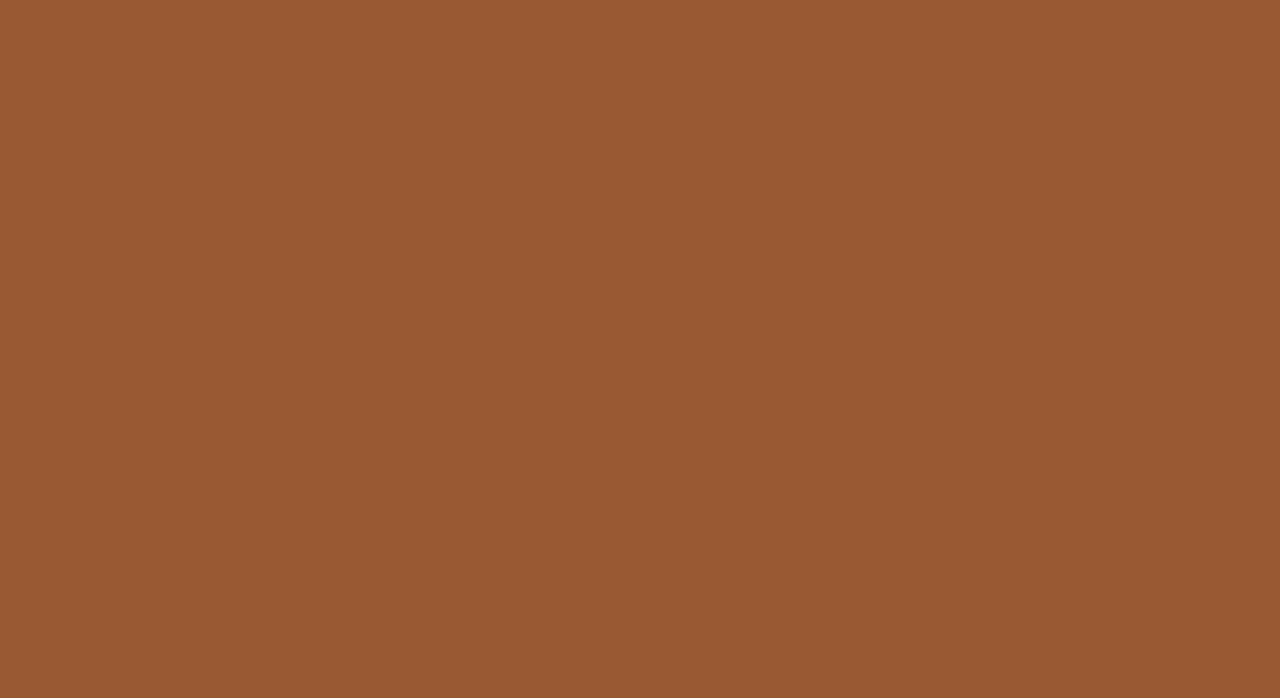
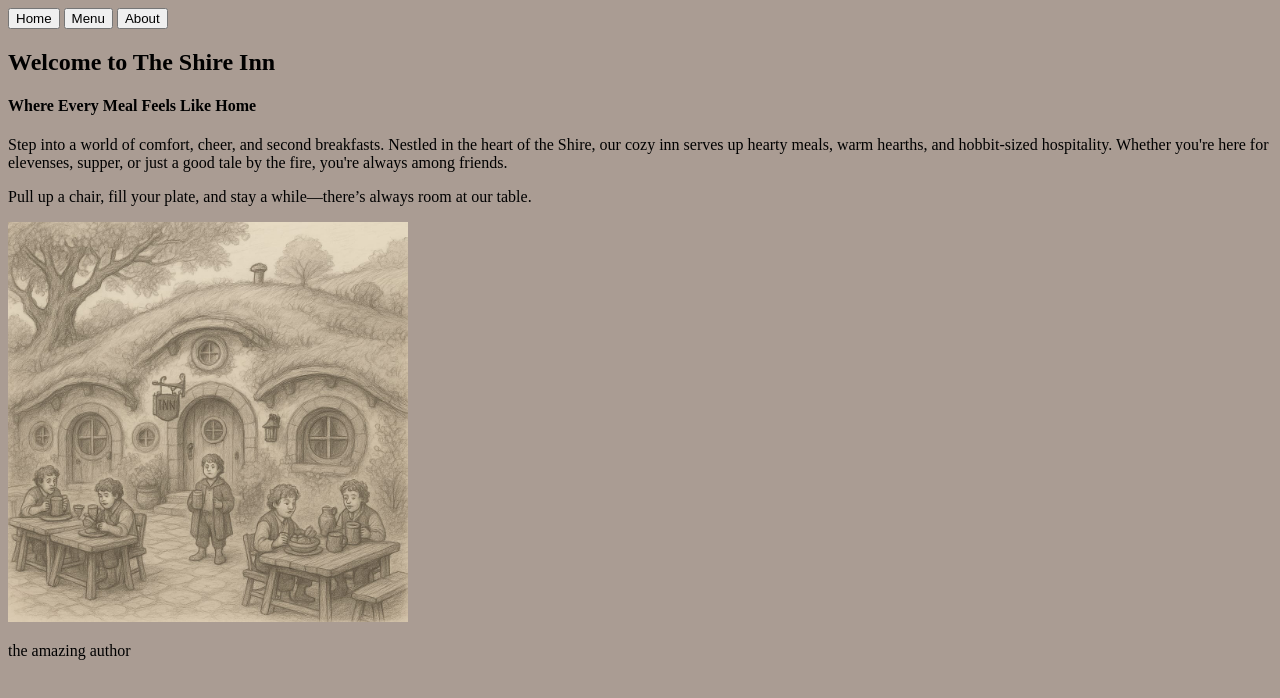
Before and after one commit to DariuszWasik/restaurantPage, a website built with webpack: page src/template.html in a window 1280 px wide. Built offline with nearby package versions, Linux system fonts and the light colour scheme.

Commit message:
sketch of a home page

```diff
--- a/src/styles.css
+++ b/src/styles.css
@@ -1,4 +1,8 @@
 /* styles.css */
 body {
-    background-color: rgb(153, 90, 51);
+    background-color: rgb(170, 156, 147);
   }
+
+  #shireInn {
+    height: 50vh;
+  }
--- a/src/template.html
+++ b/src/template.html
@@ -6,6 +6,27 @@
     <title>ShireInn</title>
 </head>
 <body>
-
+    <header>
+        <nav>
+            <button class="home">Home</button>
+            <button class="menu">Menu</button>
+            <button class="about">About</button>
+        </nav>
+    </header>
+    <div id="content">
+        <h2>Welcome to The Shire Inn</h2>
+        <h4>Where Every Meal Feels Like Home</h4>
+        <p>Step into a world of comfort, cheer, and second breakfasts.
+            Nestled in the heart of the Shire, our cozy inn serves up hearty meals,
+            warm hearths, and hobbit-sized hospitality.
+            Whether you're here for elevenses, supper,
+            or just a good tale by the fire, you're always among friends.</p>
+        <p>Pull up a chair, fill your plate, and stay a while—there’s
+             always room at our table.</p>
+        <img id="shireInn" src="./images/shireinn.jpg" alt="a hobbitstyle restaurant with hobbits sitting outside and having a meal">
+    </div>
+    <footer>
+        <p>the amazing author</p>
+    </footer>
 </body>
 </html>
```
Also changed, not shown: src/images/shireinn.jpg (added), src/index.js (line endings or trailing spaces).
